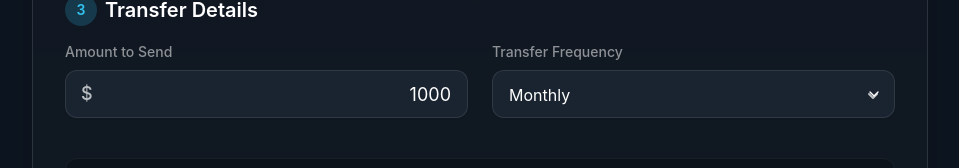
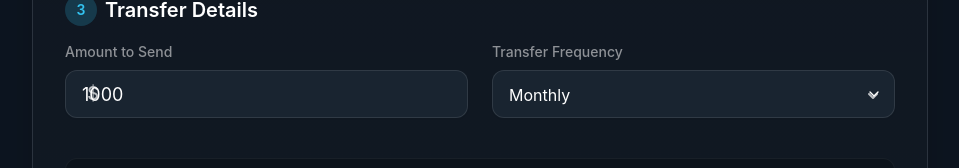
Before and after one commit to StableSensi/stablecoin-saver-widget, a React (Vite) app: page /widget in a window 1280 px wide. Shown: the part 436-604 px from the top of the page, without its empty margins (160-1119 px from the left). Built offline with nearby package versions, Linux system fonts and the light colour scheme.

Commit message:
el has dizi

```diff
--- a/src/components/CurrencyInput.tsx
+++ b/src/components/CurrencyInput.tsx
@@ -45,12 +45,14 @@ const CurrencyInput: React.FC<CurrencyInputProps> = ({
       </label>
       <div className="flex gap-2">
         <div className="flex-1 relative">
-          <div className="absolute inset-y-0 left-3 sm:left-4 flex items-center pointer-events-none text-white/70 text-base sm:text-lg font-medium" style={{ width: '20px' }}>
-            {selectedCurrency.symbol}
+          <div className="absolute inset-y-0 left-0 flex items-center pl-3 sm:pl-4 pointer-events-none text-white/70 text-base sm:text-lg font-medium">
+            <span className="w-5 sm:w-6 flex justify-center">
+              {selectedCurrency.symbol}
+            </span>
           </div>
           <input
             type="text"
-            className="w-full p-2 sm:p-3 md:p-4 pl-[2rem] sm:pl-[2.5rem] pr-3 sm:pr-4 bg-widget-input text-white text-sm sm:text-base md:text-lg rounded-lg border border-white/10 hover:border-white/20 focus:ring-widget-accent focus:border-widget-accent focus:outline-none transition-all h-10 sm:h-12 shadow-sm text-right"
+            className="w-full p-2 sm:p-3 md:p-4 pl-9 sm:pl-11 pr-3 sm:pr-4 bg-widget-input text-white text-sm sm:text-base md:text-lg rounded-lg border border-white/10 hover:border-white/20 focus:ring-widget-accent focus:border-widget-accent focus:outline-none transition-all h-10 sm:h-12 shadow-sm"
             placeholder="0.00"
             value={amount > 0 ? amount.toString() : ""}
             onChange={handleAmountChange}
```
